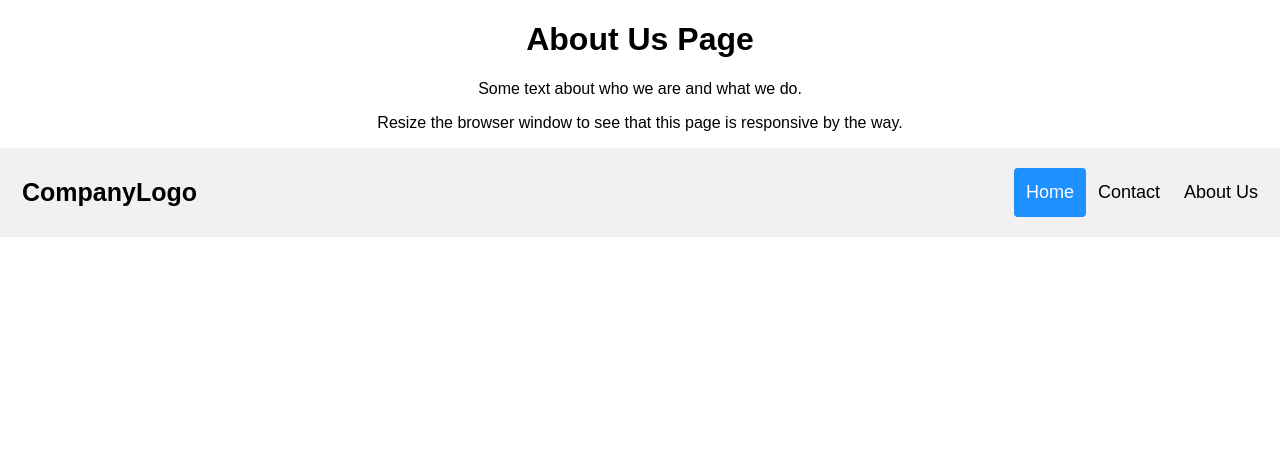
After one commit to raofaisalmaqbool/self_practice, a Django app: page /about_us/ in a window 1280 px wide. The commit adds this page. Shown: the top 457 px of the page. Run offline with Django 3.2, Linux system fonts and the light colour scheme.

Commit message:
21 practice of including and extending by making about_us.html

```diff
--- a/myapp/views.py
+++ b/myapp/views.py
@@ -29,4 +29,8 @@ def coursedetails(request, productid):
 
 
 def base(request):
-    return render(request, 'base.html')
+    return render(request, "base.html")
+
+
+def about_us(request):
+    return render(request, "about_us.html")
--- a/self_practice/urls.py
+++ b/self_practice/urls.py
@@ -22,6 +22,7 @@ urlpatterns = [
     path('home/', views.home, name='home'),
     path('courses/', views.courses, name='courses'),
     path('index/', views.index, name='index'),
+    path('about_us/', views.about_us, name='about_us'),
     path('', views.base, name='base'),
     path('courses/<productid>', views.coursedetails, name='coursedetails'),
 
--- /dev/null
+++ b/templates/about_us.html
@@ -0,0 +1,10 @@
+{% extends 'base.html' %}
+{% block content %}
+<center>
+<div class="about-section">
+  <h1>About Us Page</h1>
+  <p>Some text about who we are and what we do.</p>
+  <p>Resize the browser window to see that this page is responsive by the way.</p>
+</div>
+</center>
+{% endblock %}
--- a/templates/includes/header.html
+++ b/templates/includes/header.html
@@ -66,7 +66,7 @@ body {
   <div class="header-right">
     <a class="active" href="#home">Home</a>
     <a href="#contact">Contact</a>
-    <a href="#about">About</a>
+    <a href="{% url 'about_us' %}">About Us</a>
   </div>
 </div>
 
```
